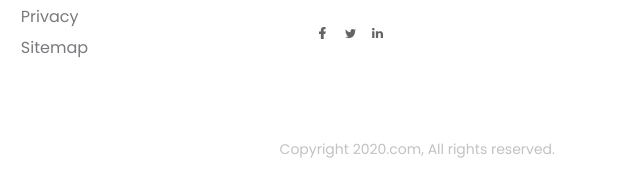
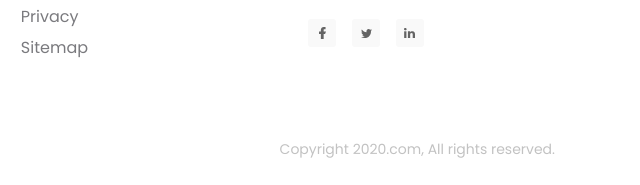
Before and after one commit to ThienAress/Project-01, a plain HTML site: page index.html in a window 1280 px wide. Shown: the part 4207-4392 px from the top of the page, 640-1280 px from the left. Drawn offline with Linux system fonts and the light colour scheme.

Commit message:
Add background icon social and add margin-left icon

```diff
--- a/assets/css/style.css
+++ b/assets/css/style.css
@@ -594,11 +594,16 @@ footer {
   justify-content: center;
   width: 28px;
   height: 28px;
+  border-radius: 3px;
+  background: #f9f9f9;
+}
+
+.footer .social-item + .social-item {
+  margin-left: 16px;
 }
 
 .footer .social-item:hover {
   background: #ebebeb;
-  border-radius: 3px;
 }
 
 .row-bottom {
```
